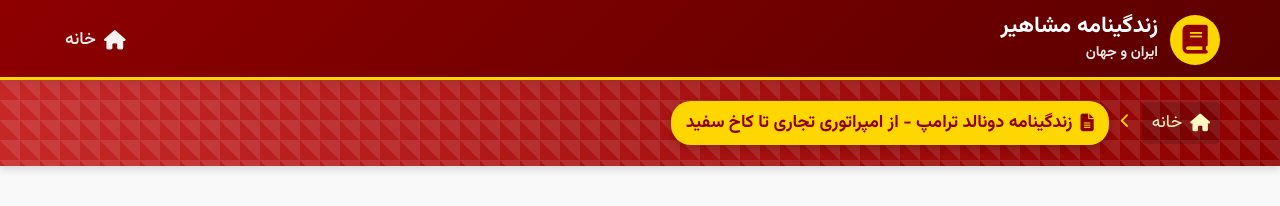
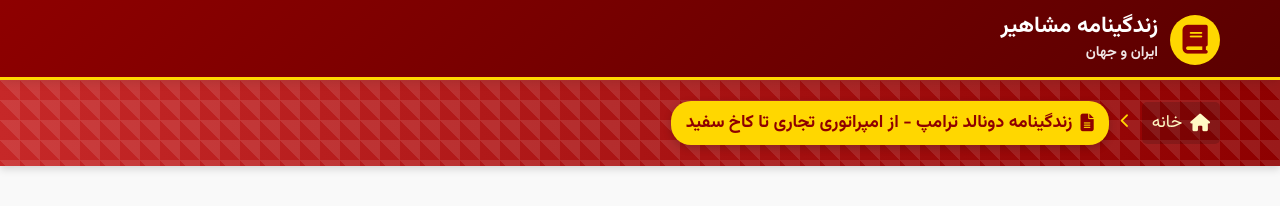
Before and after one commit to darkblog/darkblog.github.io, a Jekyll site: the page built from _posts/2025-7-3-41.md, in a window 1280 px wide and 900 px high. Shown: the top 206 px of the window. Built offline with Jekyll 4.4.1, drawn with Linux system fonts in a browser that asks for light colours.

Commit message:
Update post.html

```diff
--- a/_layouts/post.html
+++ b/_layouts/post.html
@@ -694,10 +694,6 @@
                     <span>ایران و جهان</span>
                 </div>
             </a>
-
-            <div class="nav-links">
-                <a href="{{ site.baseurl }}/"><i class="fas fa-home"></i> خانه</a>
-            </div>
         </div>
     </header>
 
```
